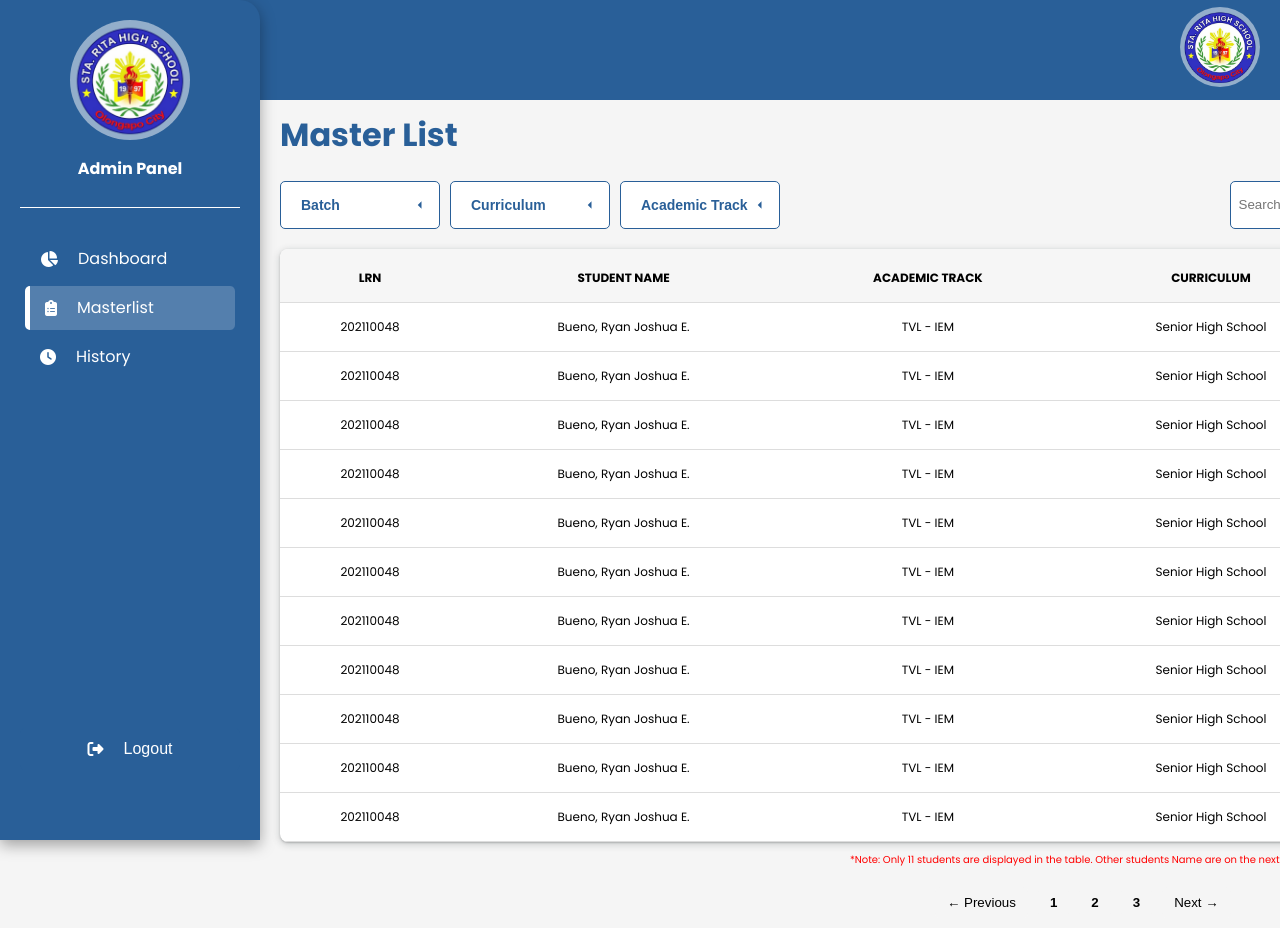
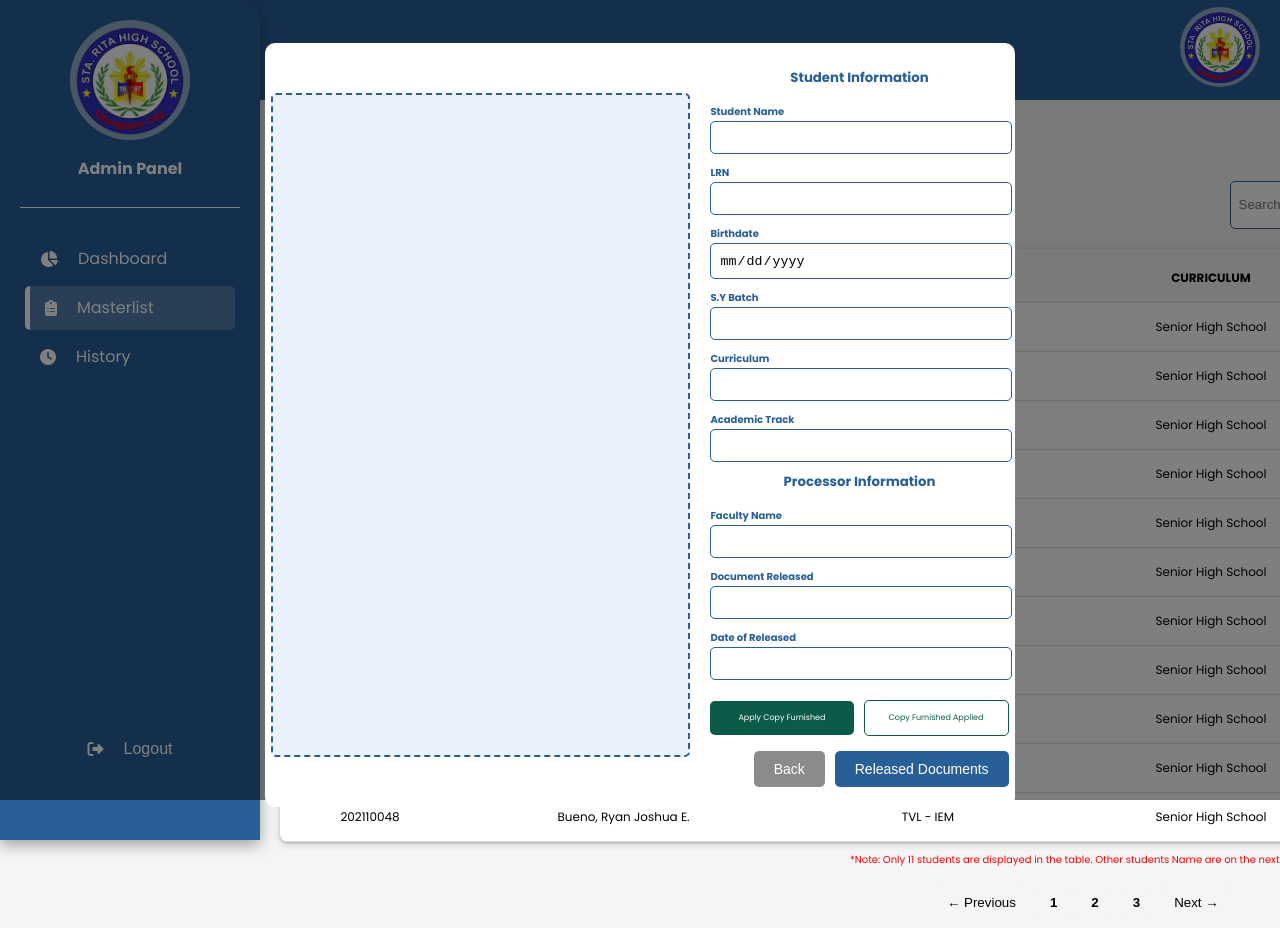
Before and after one commit to meljuuu/acadbase, a Vue app: page /masterlist in a window 1280 px wide. Both pictures are taken after a click on the element 1082 px from the left and 326 px from the top of the page. Shown: the top 928 px of the page. Built offline with nearby package versions, Linux system fonts and the light colour scheme.

Commit message:
Modal (Released & Unreleased)

```diff
--- a/src/components/Masterlist.vue
+++ b/src/components/Masterlist.vue
@@ -42,7 +42,7 @@
 
       <div class="search-bar">
         <input type="text" v-model="searchQuery" placeholder="Search..." />
-        <button class="add-student" @click="openModal">Add Student</button>
+        <button class="add-student" @click="openaddModal">Add Student</button>
       </div>
     </div>
 
@@ -59,7 +59,7 @@
           </tr>
         </thead>
         <tbody>
-          <tr v-for="(student, index) in 11" :key="index">
+          <tr v-for="(student, index) in 11" :key="index" @click="showUnReleasedModal">
             <td>202110048</td>
             <td>Bueno, Ryan Joshua E.</td>
             <td>TVL - IEM</td>
@@ -85,6 +85,7 @@
     </div>
   </div>
 
+  <!-- Add Student -->
   <div v-if="showModal" class="modal-overlay">
     <div class="modal-content">
       <div class="student-file-upload" @click="triggerFileInput">
@@ -190,7 +191,262 @@
 
         <div class="modal-buttons">
           <button @click="closeModal" class="cancel">Cancel</button>
-          <button @click="saveStudent" class="add">Add Student</button>
+          <button @click="saveStudent" class="add">Released Documents</button>
+        </div>
+      </div>
+    </div>
+  </div>
+
+  <!-- released Modal -->
+  <div v-if="showreleasedModal" class="modal-overlay">
+    <div class="modal-content">
+      <div class="student-file-upload-released" @click="triggerFileInput">
+        <label for="fileInput" class="upload-box">
+          <!-- <p><i class="fas fa-upload"></i></p> -->
+          <p v-if="!uploadedFile"></p>
+          <p v-else>{{ uploadedFile.name }}</p>
+        </label>
+        <input
+          type="file"
+          id="fileInput"
+          accept=".pdf"
+          ref="fileInput"
+          @change="handleFileUpload"
+          hidden
+        />
+
+        <div v-if="pdfUrl" class="pdf-preview">
+          <object
+            :data="pdfUrl"
+            type="application/pdf"
+            width="100%"
+            height="500px"
+          >
+            <p>
+              Your browser does not support PDFs.
+              <a :href="pdfUrl" target="_blank">Download PDF</a>
+            </p>
+          </object>
+          <button @click.stop="removeFile" class="remove-btn">Remove</button>
+        </div>
+      </div>
+
+      <div class="student-processor-information">
+        <h5>Student Information</h5>
+        <div class="input-group">
+          <label>Student Name</label>
+          <input
+            type="text"
+            v-model="Name"
+            placeholder=""
+            readonly
+          />
+        </div>
+        <div class="input-group">
+          <label>LRN</label>
+          <input
+            type="text"
+            v-model="lrn"
+            placeholder=""
+            maxlength="12"
+            @input="validateLRN"
+            readonly
+          />
+        </div>
+        <div class="input-group">
+          <label>Birthdate</label>
+          <input
+          type="date"
+          v-model="birthdate"
+          readonly />
+        </div>
+        <div class="input-group">
+          <label>S.Y Batch</label>
+          <input
+            type="number"
+            v-model="syBatch"
+            placeholder=""
+            @input="syBatch = syBatch < 0 ? '' : syBatch"
+            onkeypress="return event.charCode >= 48 && event.charCode <= 57"
+            readonly
+          />
+        </div>
+        <div class="input-group">
+          <label>Curriculum</label>
+          <input
+            type="text"
+            v-model="Curriculum"
+            placeholder=""
+            readonly
+          />
+        </div>
+        <div class="input-group">
+          <label>Academic Track</label>
+          <input
+            type="text"
+            v-model="AcademicTrack"
+            placeholder=""
+            readonly
+          />
+        </div>
+        <h5>Processor Information</h5>
+        <div class="input-group">
+          <label>Faculty Name</label>
+          <input
+            type="text"
+            v-model="FacultyName"
+            placeholder=""
+            readonly
+          />
+        </div>
+        <div class="input-group">
+          <label>Document Released</label>
+          <input
+            type="text"
+            v-model="FacultyName"
+            placeholder=""
+            readonly
+          />
+        </div>
+        <div class="input-group">
+          <label>Date of Released</label>
+          <input type="text" v-model="DateAdded" placeholder="" readonly />
+        </div>
+
+        <div class="modal-buttons">
+          <button @click="closeReleasedModal" class="cancel">Back</button>
+        </div>
+      </div>
+    </div>
+  </div>
+
+    <!-- Unreleased Modal -->
+    <div v-if="showunreleasedModal" class="modal-overlay">
+    <div class="modal-content">
+      <div class="student-file-upload-released" @click="triggerFileInput">
+        <label for="fileInput" class="upload-box">
+          <!-- <p><i class="fas fa-upload"></i></p> -->
+          <p v-if="!uploadedFile"></p>
+          <p v-else>{{ uploadedFile.name }}</p>
+        </label>
+        <input
+          type="file"
+          id="fileInput"
+          accept=".pdf"
+          ref="fileInput"
+          @change="handleFileUpload"
+          hidden
+        />
+
+        <div v-if="pdfUrl" class="pdf-preview">
+          <object
+            :data="pdfUrl"
+            type="application/pdf"
+            width="100%"
+            height="500px"
+          >
+            <p>
+              Your browser does not support PDFs.
+              <a :href="pdfUrl" target="_blank">Download PDF</a>
+            </p>
+          </object>
+          <button @click.stop="removeFile" class="remove-btn">Remove</button>
+        </div>
+      </div>
+
+      <div class="student-processor-information">
+        <h5>Student Information</h5>
+        <div class="input-group">
+          <label>Student Name</label>
+          <input
+            type="text"
+            v-model="Name"
+            placeholder=""
+            readonly
+          />
+        </div>
+        <div class="input-group">
+          <label>LRN</label>
+          <input
+            type="text"
+            v-model="lrn"
+            placeholder=""
+            maxlength="12"
+            @input="validateLRN"
+            readonly
+          />
+        </div>
+        <div class="input-group">
+          <label>Birthdate</label>
+          <input
+          type="date"
+          v-model="birthdate"
+          readonly />
+        </div>
+        <div class="input-group">
+          <label>S.Y Batch</label>
+          <input
+            type="number"
+            v-model="syBatch"
+            placeholder=""
+            @input="syBatch = syBatch < 0 ? '' : syBatch"
+            onkeypress="return event.charCode >= 48 && event.charCode <= 57"
+            readonly
+          />
+        </div>
+        <div class="input-group">
+          <label>Curriculum</label>
+          <input
+            type="text"
+            v-model="Curriculum"
+            placeholder=""
+            readonly
+          />
+        </div>
+        <div class="input-group">
+          <label>Academic Track</label>
+          <input
+            type="text"
+            v-model="AcademicTrack"
+            placeholder=""
+            readonly
+          />
+        </div>
+        <h5>Processor Information</h5>
+        <div class="input-group">
+          <label>Faculty Name</label>
+          <input
+            type="text"
+            v-model="FacultyName"
+            placeholder=""
+            readonly
+          />
+        </div>
+        <div class="input-group">
+          <label>Document Released</label>
+          <input
+            type="text"
+            v-model="FacultyName"
+            placeholder=""
+            readonly
+          />
+        </div>
+        <div class="input-group">
+          <label>Date of Released</label>
+          <input type="text" v-model="DateAdded" placeholder="" readonly />
+        </div>
+        <div class="furnished">
+          <div class="apply-button">
+            <p>Apply Copy Furnished</p>
+          </div>
+          <div class="status-apply">
+            <p>Copy Furnished Applied</p>
+          </div>
+        </div>
+
+        <div class="modal-buttons">
+          <button @click="closeUnReleasedModal  " class="cancel">Back</button>
+          <button class="add">Released Documents</button>
         </div>
       </div>
     </div>
@@ -223,11 +479,25 @@ export default {
       curriculums: ["All", "JHS Grade 10", "SHS Grade 11", "SHS Grade 12"],
       tracks: ["All", "SPJ", "BEC", "SPA", "HUMSS", "TVL - IEM"],
       showModal: false,
+      showreleasedModal: false,
+      showunreleasedModal: false,
       newStudent: { name: "", lrn: "" },
     };
   },
   methods: {
-    openModal() {
+    showUnReleasedModal() {
+      this.showunreleasedModal = true;
+    },
+    closeUnReleasedModal() {
+      this.showunreleasedModal = false;
+    },
+    showReleasedModal() {
+      this.showreleasedModal = true;
+    },
+    closeReleasedModal() {
+      this.showreleasedModal = false;
+    },
+    openaddModal() {
       this.showModal = true;
     },
     closeModal() {
@@ -256,7 +526,7 @@ export default {
       this.uploadedFile = null;
       this.pdfUrl = "";
       if (this.$refs.fileInput) {
-        this.$refs.fileInput.value = ""; // Reset file input
+        this.$refs.fileInput.value = "";
       }
     },
   },
@@ -400,6 +670,7 @@ tr:hover {
 
 .modal-overlay {
   position: fixed;
+  z-index: 2;
   top: 0;
   left: 0;
   width: 100%;
@@ -410,6 +681,7 @@ tr:hover {
   align-items: center;
 }
 .modal-content {
+  margin-top: 50px;
   display: flex;
   background: white;
   padding: 20px 0;
@@ -424,12 +696,26 @@ tr:hover {
   text-align: center;
   color: #295f98;
   margin-bottom: 10px;
-  margin-top: 0;
+  margin-top: 5px;
 }
 .student-file-upload {
   background-color: #ebf1fa;
   width: 50%;
   height: 575px;
+  display: flex;
+  flex-direction: column;
+  justify-content: center;
+  align-items: center;
+  text-align: center;
+  border-radius: 5px;
+  padding: 20px;
+  cursor: pointer;
+  border: 2px dashed #295f98;
+}
+.student-file-upload-released {
+  background-color: #ebf1fa;
+  width: 50%;
+  height: 620px;
   display: flex;
   flex-direction: column;
   justify-content: center;
@@ -521,4 +807,30 @@ tr:hover {
   border: none;
   cursor: pointer;
 }
+.furnished{
+  display: flex;
+  font-size: 8px;
+  justify-content: space-between;
+  text-align: center;
+  align-items: center;
+  margin-top: 15px;
+  gap: 10px;
+
+}
+.apply-button{
+  background: #0C5A48;
+  color: #fff;
+  border: none;
+  padding: 3px 20px;
+  border-radius: 5px;
+  cursor: pointer;
+  width: 50%;
+}
+.status-apply{
+  border: 1px solid #0C5A48;
+  padding: 3px 20px;
+  border-radius: 5px;
+  color: #0C5A48;
+  width: 50%;
+}
 </style>
```
